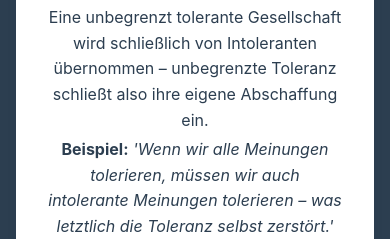
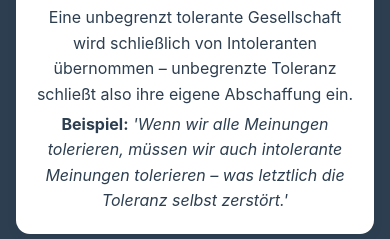
Before and after one commit to Konstantin-debug-2214/The-Biased-Mind, a plain HTML site: page index.html in a window 390 px wide. Shown: the part 172-411 px from the top of the page. Drawn offline with Linux system fonts and the light colour scheme.

Commit message:
mobile: Bias des Tages kompakter
Co-Authored-By: Claude Opus 5.5 <noreply@anthropic.com>

```diff
--- a/style.css
+++ b/style.css
@@ -362,4 +362,10 @@ main {
         box-sizing: border-box;
         width: 100%;
     }
+
+    /* Schritt 3: „Bias des Tages“ kompakter */
+    #bias-of-the-day {
+        padding: 1rem;
+        border-radius: 14px;
+    }
 }
```
